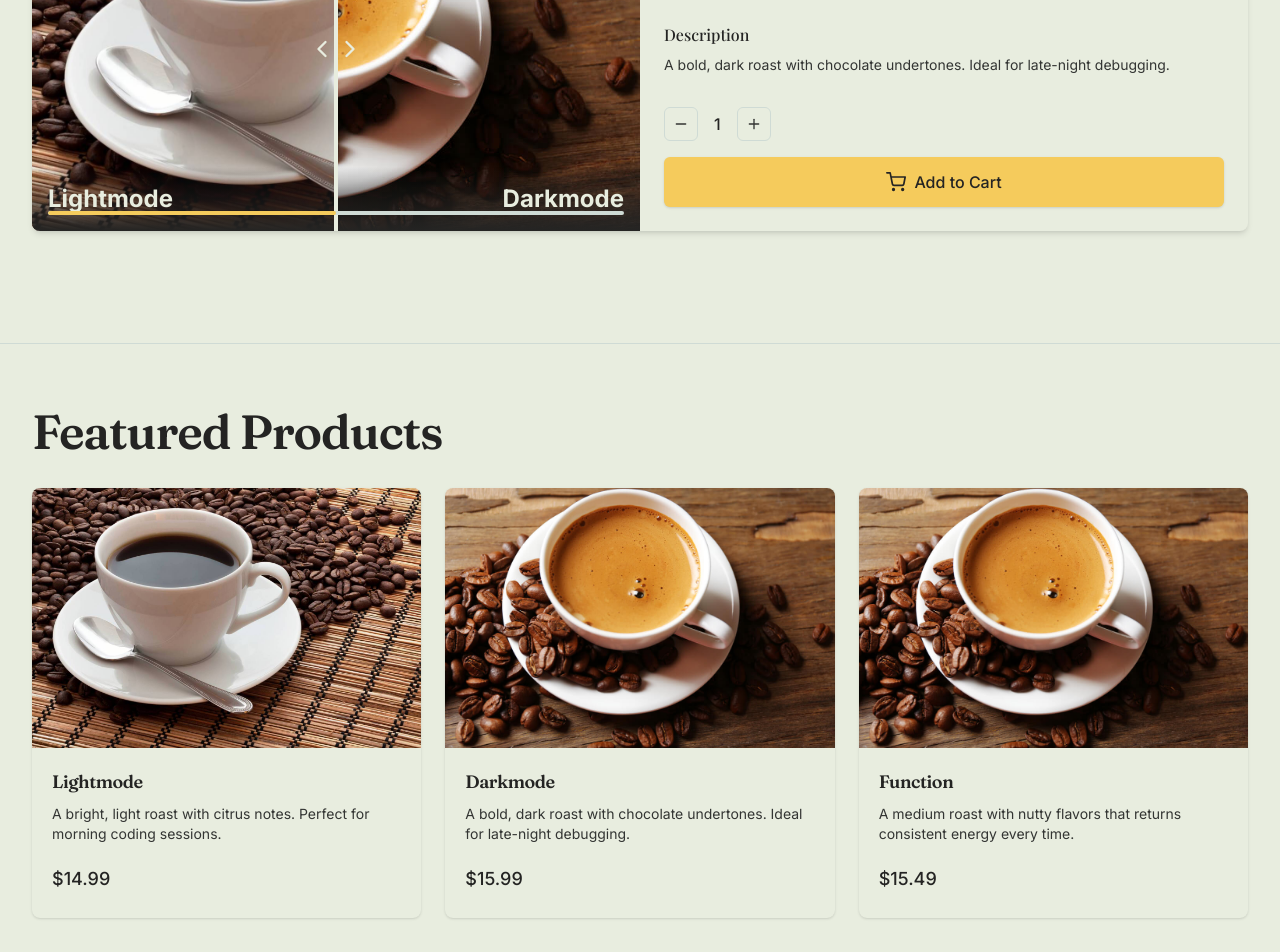
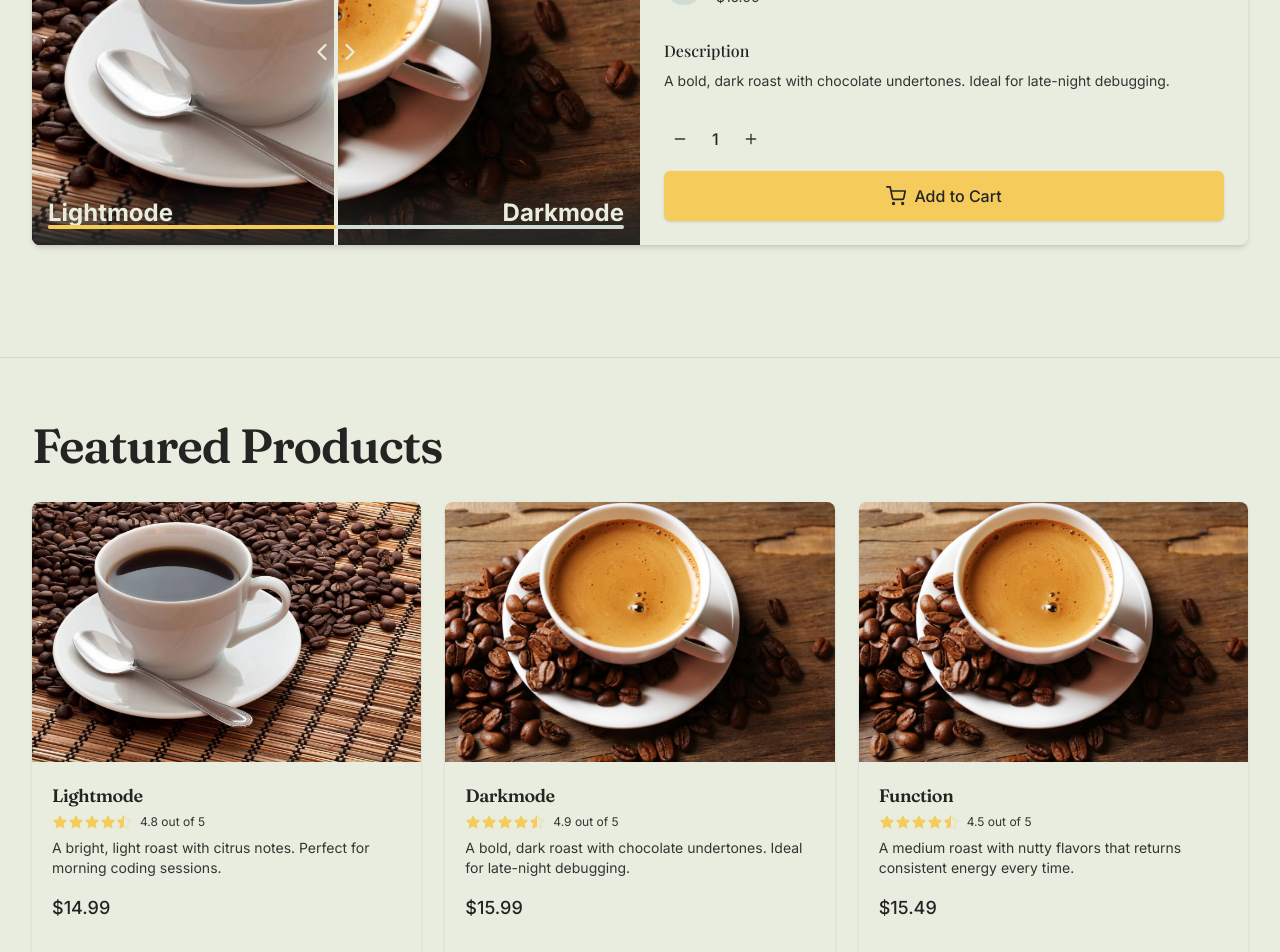
Before and after one commit to danghaonhien/the-boring-coffee, a Next.js app: page / in a window 1280 px wide. Shown: the part 900-1852 px from the top of the page. Built offline with nearby package versions, Linux system fonts and the light colour scheme; a web font is replaced by a local one.

Commit message:
overall UI updated

```diff
--- a/src/app/globals.css
+++ b/src/app/globals.css
@@ -91,3 +91,53 @@ h4, h5, h6 {
     scrollbar-width: none;
   }
 }
+
+/* Add cart animation keyframes */
+@keyframes slideIn {
+  from {
+    opacity: 0;
+    transform: translateX(20px);
+  }
+  to {
+    opacity: 1;
+    transform: translateX(0);
+  }
+}
+
+@keyframes fadeIn {
+  from {
+    opacity: 0;
+  }
+  to {
+    opacity: 1;
+  }
+}
+
+/* Animation classes */
+.cart-item-enter {
+  animation: slideIn 0.3s ease-out forwards;
+}
+
+.cart-item-stagger-1 {
+  animation-delay: 0.1s;
+}
+
+.cart-item-stagger-2 {
+  animation-delay: 0.15s;
+}
+
+.cart-item-stagger-3 {
+  animation-delay: 0.2s;
+}
+
+.cart-item-stagger-4 {
+  animation-delay: 0.25s;
+}
+
+.cart-item-stagger-5 {
+  animation-delay: 0.3s;
+}
+
+.fade-in {
+  animation: fadeIn 0.4s ease-out forwards;
+}
--- a/src/components/layout/Header.tsx
+++ b/src/components/layout/Header.tsx
@@ -39,10 +39,10 @@ export default function Header() {
       } sticky top-0 z-50 transition-all duration-300`}
     >
       <div className="max-w-7xl mx-auto px-4 sm:px-6 lg:px-8">
-        <div className="flex justify-between h-16">
+        <div className="flex justify-between h-14">
           <div className="flex items-center">
             <Link href="/" className="flex-shrink-0 flex items-center space-x-2">
-              <FiCoffee className="h-8 w-8 text-[#F5CB5C]" />
+              <FiCoffee className="h-8 w-8 text-[#333533]" />
               <span className="font-display text-3xl font-bold text-[#242423] tracking-tight">
                 The <span className="text-[#333533]">Boring</span> Coffee
               </span>
--- a/src/components/products/AddToCartButton.tsx
+++ b/src/components/products/AddToCartButton.tsx
@@ -72,11 +72,11 @@ export default function AddToCartButton({ product, compact = false }: AddToCartB
     return (
       <button
         type="button"
-        className="w-full flex justify-center items-center px-6 py-3 border border-transparent rounded-md shadow-sm text-base font-medium text-[#242423] bg-[#F5CB5C] hover:bg-[#F5CB5C]/90 focus:outline-none focus:ring-2 focus:ring-offset-2 focus:ring-[#F5CB5C] transition-colors duration-200"
+        className="w-full flex justify-center items-center px-6 py-3 border cursor-pointer border-transparent rounded-md shadow-sm text-base font-medium text-[#242423] bg-[#F5CB5C] hover:bg-[#F5CB5C]/90 focus:outline-none focus:ring-2 focus:ring-offset-2 focus:ring-[#F5CB5C] transition-colors duration-200"
         onClick={handleCompactAddToCart}
         disabled={added}
       >
-        <span className="flex items-center min-w-[120px] justify-center">
+        <span className="flex items-center min-w-[120px] justify-center ">
           {added ? (
             <>
               <FiCheck className="h-5 w-5 mr-2" />
@@ -84,7 +84,7 @@ export default function AddToCartButton({ product, compact = false }: AddToCartB
             </>
           ) : (
             <>
-              <FiShoppingCart className="h-5 w-5 mr-2" />
+              <FiShoppingCart className="h-5 w-5 mr-2 " />
               <span>Add to Cart</span>
             </>
           )}
@@ -98,7 +98,7 @@ export default function AddToCartButton({ product, compact = false }: AddToCartB
       <div className="flex items-center mb-4">
         <button
           type="button"
-          className="p-2 border border-[#CFDBD5] rounded-md hover:bg-[#E8EDDF] transition-colors duration-200"
+          className="p-2  cursor-pointer rounded-md hover:bg-[#C4C4C4] transition-colors duration-200 "
           onClick={decreaseQuantity}
           aria-label="Decrease quantity"
           disabled={added}
@@ -108,7 +108,7 @@ export default function AddToCartButton({ product, compact = false }: AddToCartB
         <span className="mx-4 text-[#242423] font-medium">{quantity}</span>
         <button
           type="button"
-          className="p-2 border border-[#CFDBD5] rounded-md hover:bg-[#E8EDDF] transition-colors duration-200"
+          className="p-2  cursor-pointer rounded-md hover:bg-[#C4C4C4] transition-colors duration-200"
           onClick={increaseQuantity}
           aria-label="Increase quantity"
           disabled={added}
@@ -118,7 +118,7 @@ export default function AddToCartButton({ product, compact = false }: AddToCartB
       </div>
       <button
         type="button"
-        className="w-full flex justify-center items-center px-6 py-3 border border-transparent rounded-md shadow-sm text-base font-medium text-[#242423] bg-[#F5CB5C] hover:bg-[#F5CB5C]/90 focus:outline-none focus:ring-2 focus:ring-offset-2 focus:ring-[#F5CB5C] transition-colors duration-200"
+        className="w-full flex justify-center  items-center px-6 py-3 border border-transparent rounded-md shadow-sm text-base font-medium text-[#242423] bg-[#F5CB5C] hover:bg-[#F5CB5C]/90 focus:outline-none focus:ring-2 focus:ring-offset-2 focus:ring-[#F5CB5C] transition-colors duration-200"
         onClick={handleAddToCart}
         disabled={added}
       >
--- a/src/components/products/CategoryProductGrid.tsx
+++ b/src/components/products/CategoryProductGrid.tsx
@@ -88,7 +88,7 @@ export default function CategoryProductGrid({
 
       {/* Show more button */}
       {hasMoreProducts && !showMore && (
-        <div className="mt-8 text-center ">
+        <div className="mt-12 text-center ">
           <button
             onClick={() => setShowMore(true)}
             className="inline-block bg-[#E8EDDF] cursor-pointer border border-[#CFDBD5] rounded-md py-2 px-8 font-medium text-[#242423] hover:bg-[#CFDBD5]"
--- a/src/components/products/ProductCard.tsx
+++ b/src/components/products/ProductCard.tsx
@@ -7,6 +7,7 @@ import { FiShoppingCart, FiCheck } from 'react-icons/fi';
 import { Product } from '../../types/database.types';
 import { formatPrice } from '../../lib/utils';
 import { useCart } from '../../context/CartContext';
+import StarRating from './StarRating';
 
 type ProductCardProps = {
   product: Product;
@@ -43,15 +44,21 @@ export default function ProductCard({ product }: ProductCardProps) {
         </div>
         <div className="p-5">
           <h3 className="text-lg font-medium text-[#242423]">{product.name}</h3>
-          <p className="mt-2 text-sm text-[#333533] line-clamp-2">{product.description}</p>
 
-          <div className="mt-4 flex items-center justify-between">
+          {/* Star Rating */}
+          <div className="mt-1 mb-2">
+            <StarRating rating={product.rating || 0} />
+          </div>
+
+          <p className="text-sm text-[#333533] line-clamp-2">{product.description}</p>
+
+          <div className="mt-4 flex flex-col space-y-3">
             <p className="text-lg font-medium text-[#242423]">{formatPrice(product.price)}</p>
 
-            {/* Add to cart button - only visible on hover on desktop, always visible on mobile */}
+            {/* Add to cart button - moved below price */}
             <button
               onClick={handleAddToCart}
-              className="w-auto flex justify-center items-center cursor-pointer px-4 py-2 border border-transparent rounded-md shadow-sm text-sm font-medium text-[#242423] bg-[#F5CB5C] hover:bg-[#F5CB5C]/90 focus:outline-none focus:ring-2 focus:ring-offset-2 focus:ring-[#F5CB5C] transition-all duration-200 sm:opacity-0 sm:group-hover:opacity-100"
+              className="w-full flex justify-center items-center cursor-pointer px-4 py-2 border border-transparent rounded-md shadow-sm text-sm font-medium text-[#242423] bg-[#F5CB5C] hover:bg-[#F5CB5C]/90 focus:outline-none focus:ring-2 focus:ring-offset-2 focus:ring-[#F5CB5C] transition-all duration-200 sm:opacity-0 sm:group-hover:opacity-100"
             >
               <span className="flex items-center min-w-[90px] justify-center">
                 {isAdded ? (
--- /dev/null
+++ b/src/components/products/StarRating.tsx
@@ -0,0 +1,45 @@
+import React from 'react';
+
+interface StarRatingProps {
+  rating: number;
+  maxRating?: number;
+}
+
+export default function StarRating({ rating, maxRating = 5 }: StarRatingProps) {
+  // Create an array of stars
+  const stars = Array.from({ length: maxRating }, (_, index) => {
+    const number = index + 1;
+    const filled = rating >= number;
+    const halfFilled = rating >= number - 0.5 && rating < number;
+
+    return (
+      <span key={index} className="inline-block">
+        {filled ? (
+          <svg xmlns="http://www.w3.org/2000/svg" viewBox="0 0 24 24" fill="currentColor" className="w-4 h-4 text-[#F5CB5C]">
+            <path fillRule="evenodd" d="M10.788 3.21c.448-1.077 1.976-1.077 2.424 0l2.082 5.007 5.404.433c1.164.093 1.636 1.545.749 2.305l-4.117 3.527 1.257 5.273c.271 1.136-.964 2.033-1.96 1.425L12 18.354 7.373 21.18c-.996.608-2.231-.29-1.96-1.425l1.257-5.273-4.117-3.527c-.887-.76-.415-2.212.749-2.305l5.404-.433 2.082-5.006z" clipRule="evenodd" />
+          </svg>
+        ) : halfFilled ? (
+          <svg xmlns="http://www.w3.org/2000/svg" viewBox="0 0 24 24" fill="currentColor" className="w-4 h-4 text-[#F5CB5C]">
+            <path fillRule="evenodd" d="M10.788 3.21c.448-1.077 1.976-1.077 2.424 0l2.082 5.007 5.404.433c1.164.093 1.636 1.545.749 2.305l-4.117 3.527 1.257 5.273c.271 1.136-.964 2.033-1.96 1.425L12 18.354 7.373 21.18c-.996.608-2.231-.29-1.96-1.425l1.257-5.273-4.117-3.527c-.887-.76-.415-2.212.749-2.305l5.404-.433 2.082-5.006z" clipRule="evenodd" style={{ clipPath: 'inset(0 50% 0 0)' }} />
+            <path d="M10.788 3.21c.448-1.077 1.976-1.077 2.424 0l2.082 5.007 5.404.433c1.164.093 1.636 1.545.749 2.305l-4.117 3.527 1.257 5.273c.271 1.136-.964 2.033-1.96 1.425L12 18.354 7.373 21.18c-.996.608-2.231-.29-1.96-1.425l1.257-5.273-4.117-3.527c-.887-.76-.415-2.212.749-2.305l5.404-.433 2.082-5.006z" fill="none" stroke="currentColor" strokeWidth="2" className="text-[#F5CB5C] opacity-30" />
+          </svg>
+        ) : (
+          <svg xmlns="http://www.w3.org/2000/svg" fill="none" viewBox="0 0 24 24" strokeWidth="1.5" stroke="currentColor" className="w-4 h-4 text-[#F5CB5C]">
+            <path strokeLinecap="round" strokeLinejoin="round" d="M11.48 3.499a.562.562 0 011.04 0l2.125 5.111a.563.563 0 00.475.345l5.518.442c.499.04.701.663.321.988l-4.204 3.602a.563.563 0 00-.182.557l1.285 5.385a.562.562 0 01-.84.61l-4.725-2.885a.563.563 0 00-.586 0L6.982 20.54a.562.562 0 01-.84-.61l1.285-5.386a.562.562 0 00-.182-.557l-4.204-3.602a.563.563 0 01.321-.988l5.518-.442a.563.563 0 00.475-.345L11.48 3.5z" />
+          </svg>
+        )}
+      </span>
+    );
+  });
+
+  return (
+    <div className="flex items-center">
+      <div className="flex items-center mr-2">
+        {stars}
+      </div>
+      <span className="text-xs text-[#333533]">
+        {rating.toFixed(1)} out of 5
+      </span>
+    </div>
+  );
+}
--- a/src/types/database.types.ts
+++ b/src/types/database.types.ts
@@ -7,6 +7,7 @@ export type Product = {
   image_url: string;
   stock: number;
   category: string;
+  rating?: number; // Rating from 0-5
 };
 
 export type User = {
```
Also changed, not shown: src/components/cart/CartModal.tsx (+8 -8 lines), src/components/products/ProductSlider.tsx (+7 -2 lines), src/data/products.ts (+14 -0 lines).
